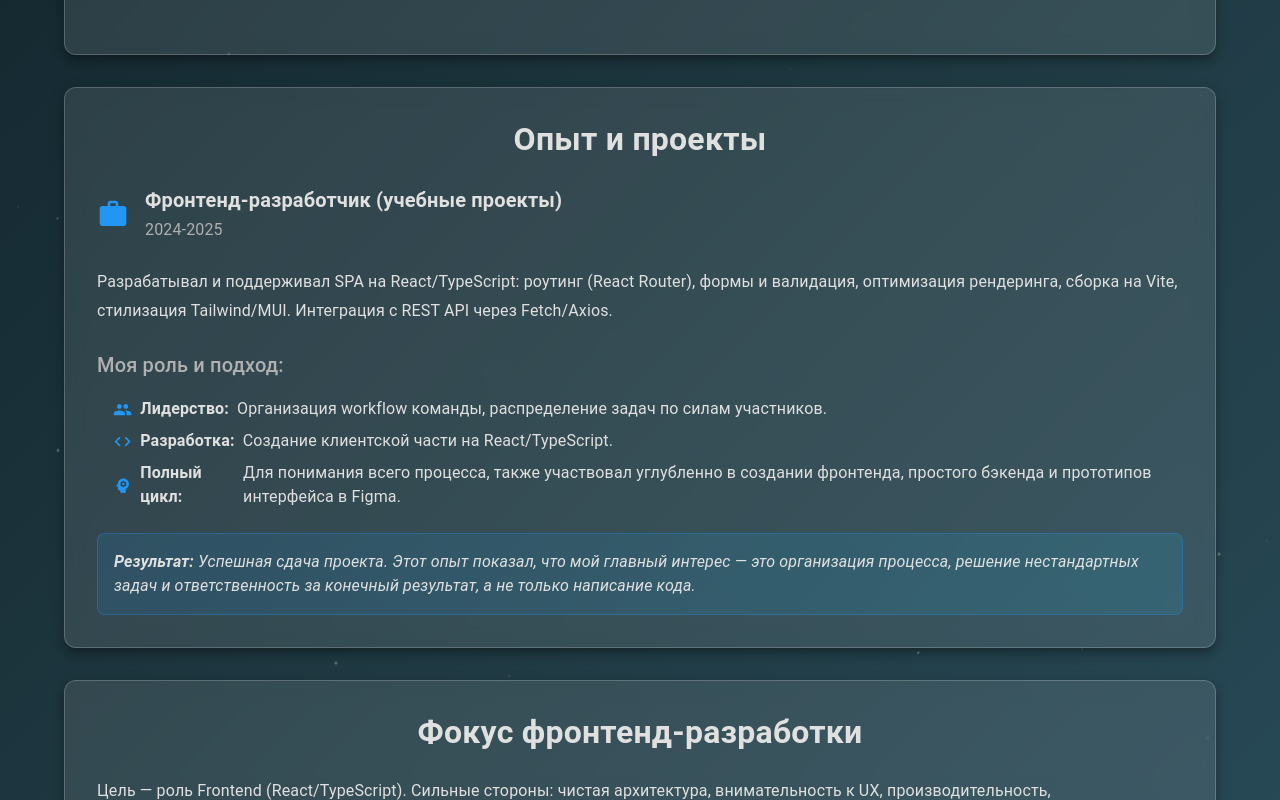
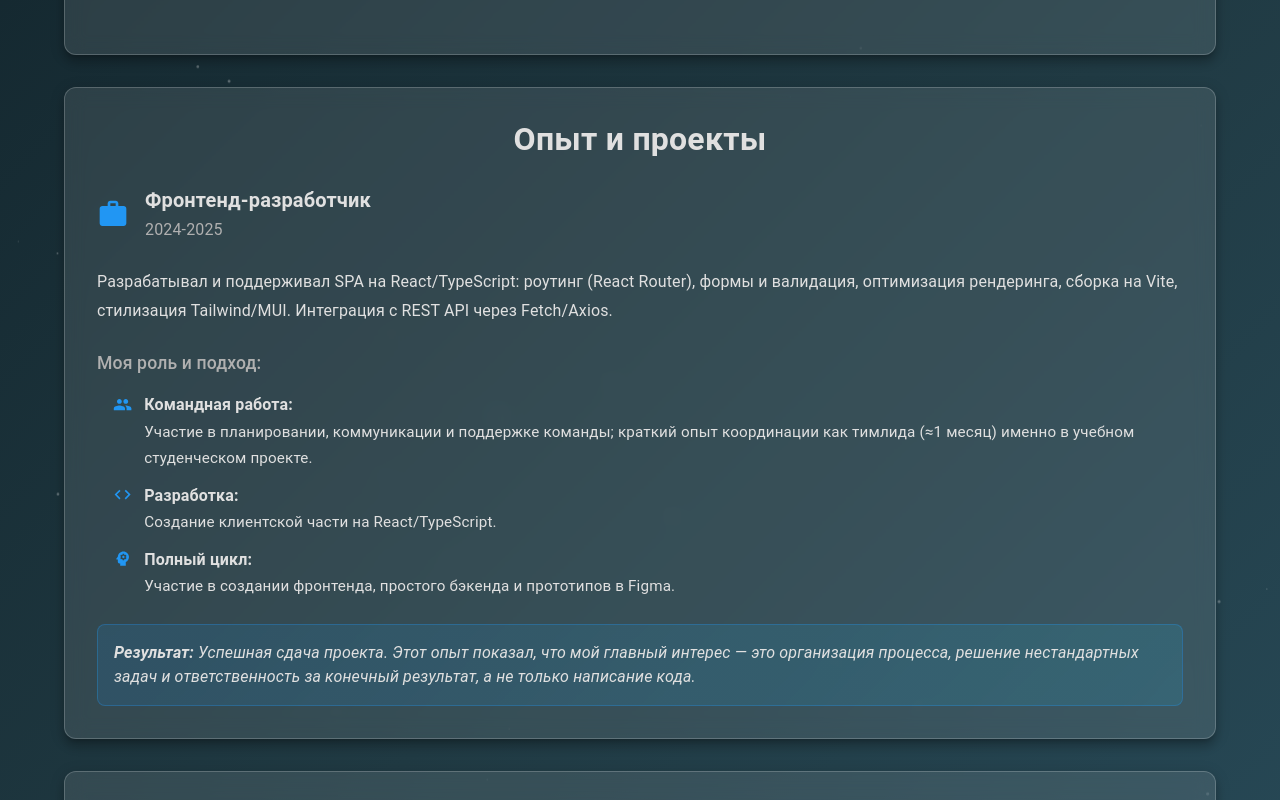
Before and after one commit to Sandroz1/partfolio, a React (Vite) app: page / in a window 1280 px wide. Shown: the part 632-1432 px from the top of the page. Built offline with nearby package versions, Linux system fonts and the light colour scheme.

Commit message:
frontend2

```diff
--- a/src/App.tsx
+++ b/src/App.tsx
@@ -546,7 +546,7 @@ function App() {
                   variant="h6"
                   sx={{ color: "#E0E0E0", fontWeight: "bold" }}
                 >
-                  Фронтенд‑разработчик (учебные проекты)
+                  Фронтенд‑разработчик
                 </Typography>
                 <Typography variant="subtitle1" sx={{ color: "#B0B0B0" }}>
                   2024-2025
@@ -564,53 +564,100 @@ function App() {
             </Typography>
 
             <Box sx={{ mb: 3 }}>
-              <Typography variant="h6" sx={{ color: "#B0B0B0", mb: 2 }}>
+              <Typography
+                variant="h6"
+                sx={{
+                  color: "#B0B0B0",
+                  mb: 2,
+                  fontSize: { xs: "1rem", sm: "1.1rem" },
+                  px: { xs: 1, sm: 0 }
+                }}
+              >
                 Моя роль и подход:
               </Typography>
-              <Box sx={{ pl: 2 }}>
-                <Typography
-                  variant="body1"
+              <Box sx={{ pl: { xs: 1, sm: 2 } }}>
+                {/* Лидерство / Командная работа */}
+                <Box
                   sx={{
-                    color: "#E0E0E0",
-                    mb: 1,
-                    display: "flex",
-                    alignItems: "center",
-                    gap: 1,
+                    display: "grid",
+                    gridTemplateColumns: { xs: "auto 1fr", sm: "auto 1fr" },
+                    alignItems: "start",
+                    columnGap: { xs: 1, sm: 1.5 },
+                    rowGap: 0.5,
+                    mb: 1.5
                   }}
                 >
-                  <Group sx={{ color: "#2196F3", fontSize: "1.2rem" }} />
-                  <strong>Лидерство:</strong> Организация workflow команды,
-                  распределение задач по силам участников.
-                </Typography>
-                <Typography
-                  variant="body1"
+                  <Group sx={{ color: "#2196F3", fontSize: { xs: "1rem", sm: "1.2rem" }, mt: 0.2 }} />
+                  <Box>
+                    <Typography
+                      variant="body1"
+                      sx={{ color: "#E0E0E0", fontWeight: "bold", mb: 0.3, fontSize: { xs: "0.95rem", sm: "1rem" } }}
+                    >
+                      Командная работа:
+                    </Typography>
+                    <Typography
+                      variant="body2"
+                      sx={{ color: "#E0E0E0", lineHeight: 1.7, fontSize: { xs: "0.85rem", sm: "0.95rem" } }}
+                    >
+                      Участие в планировании, коммуникации и поддержке команды; краткий опыт координации как тимлида (≈1 месяц) именно в учебном студенческом проекте.
+                    </Typography>
+                  </Box>
+                </Box>
+
+                {/* Разработка */}
+                <Box
                   sx={{
-                    color: "#E0E0E0",
-                    mb: 1,
-                    display: "flex",
-                    alignItems: "center",
-                    gap: 1,
+                    display: "grid",
+                    gridTemplateColumns: { xs: "auto 1fr", sm: "auto 1fr" },
+                    alignItems: "start",
+                    columnGap: { xs: 1, sm: 1.5 },
+                    rowGap: 0.5,
+                    mb: 1.5
                   }}
                 >
-                  <Code sx={{ color: "#2196F3", fontSize: "1.2rem" }} />
-                  <strong>Разработка:</strong> Создание клиентской части на
-                  React/TypeScript.
-                </Typography>
-                <Typography
-                  variant="body1"
+                  <Code sx={{ color: "#2196F3", fontSize: { xs: "1rem", sm: "1.2rem" }, mt: 0.2 }} />
+                  <Box>
+                    <Typography
+                      variant="body1"
+                      sx={{ color: "#E0E0E0", fontWeight: "bold", mb: 0.3, fontSize: { xs: "0.95rem", sm: "1rem" } }}
+                    >
+                      Разработка:
+                    </Typography>
+                    <Typography
+                      variant="body2"
+                      sx={{ color: "#E0E0E0", lineHeight: 1.7, fontSize: { xs: "0.85rem", sm: "0.95rem" } }}
+                    >
+                      Создание клиентской части на React/TypeScript.
+                    </Typography>
+                  </Box>
+                </Box>
+
+                {/* Полный цикл */}
+                <Box
                   sx={{
-                    color: "#E0E0E0",
-                    mb: 1,
-                    display: "flex",
-                    alignItems: "center",
-                    gap: 1,
+                    display: "grid",
+                    gridTemplateColumns: { xs: "auto 1fr", sm: "auto 1fr" },
+                    alignItems: "start",
+                    columnGap: { xs: 1, sm: 1.5 },
+                    rowGap: 0.5
                   }}
                 >
-                  <Psychology sx={{ color: "#2196F3", fontSize: "1.2rem" }} />
-                  <strong>Полный цикл:</strong> Для понимания всего процесса,
-                  также участвовал углубленно в создании фронтенда, простого
-                  бэкенда и прототипов интерфейса в Figma.
-                </Typography>
+                  <Psychology sx={{ color: "#2196F3", fontSize: { xs: "1rem", sm: "1.2rem" }, mt: 0.2 }} />
+                  <Box>
+                    <Typography
+                      variant="body1"
+                      sx={{ color: "#E0E0E0", fontWeight: "bold", mb: 0.3, fontSize: { xs: "0.95rem", sm: "1rem" } }}
+                    >
+                      Полный цикл:
+                    </Typography>
+                    <Typography
+                      variant="body2"
+                      sx={{ color: "#E0E0E0", lineHeight: 1.7, fontSize: { xs: "0.85rem", sm: "0.95rem" } }}
+                    >
+                      Участие в создании фронтенда, простого бэкенда и прототипов в Figma.
+                    </Typography>
+                  </Box>
+                </Box>
               </Box>
             </Box>
 
```
